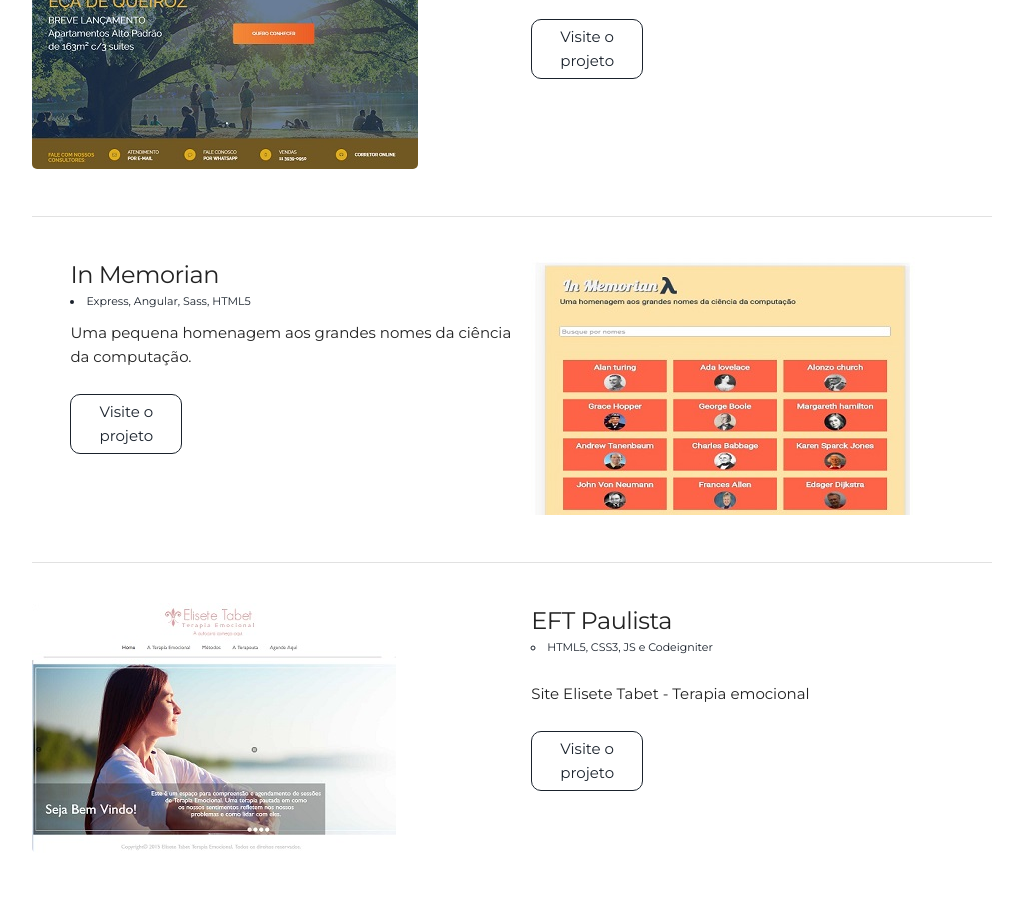
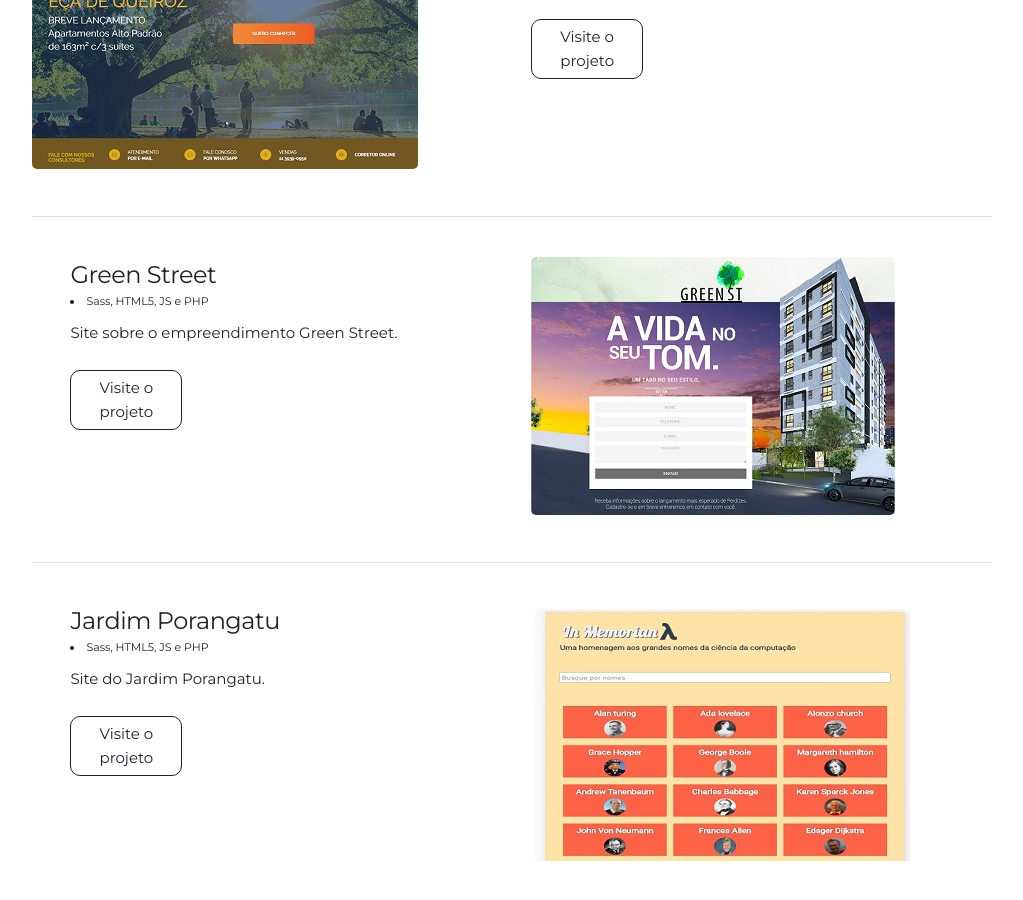
Before and after one commit to evertonl1ma/evertonl1ma.github.io, a Jekyll site: the page built from index.html, in a window 1280 px wide and 900 px high, scrolled down 1358 px. Shown: the whole window, without its empty margins (128-1151 px from the left). Built offline with Jekyll 4.4.1, drawn with Linux system fonts in a browser that asks for light colours.

Commit message:
Novo projeto adicionado

```diff
--- a/_includes/projects.html
+++ b/_includes/projects.html
@@ -16,6 +16,34 @@
       </ul>
       <p>Site da construtora Lavvi</p>
       <a class="project-link" href="http://www.lavvi.com.br/" target="_blank">Visite o projeto</a>
+    </div>
+  </div>
+
+  <hr>
+
+  <div class="row user-projects">
+    <div class="six columns images">
+      <img alt="mountains" src="{{ "/assets/img/green-st.jpg" | prepend: site.baseurl }}" />
+    </div>
+    <div class="six columns">
+      <h5>Green Street</h5>
+      <li>Sass, HTML5, JS e PHP</li>
+      <p>Site sobre o empreendimento Green Street.</p>
+      <a class="project-link" href="http://greenst.com.br/" target="_blank">Visite o projeto</a>
+    </div>
+  </div>
+
+  <hr>
+
+  <div class="row user-projects">
+    <div class="six columns images">
+      <img alt="mountains" src="{{ "/assets/img/in-memorian.jpg" | prepend: site.baseurl }}" />
+    </div>
+    <div class="six columns">
+      <h5>Jardim Porangatu</h5>
+      <li>Sass, HTML5, JS e PHP</li>
+      <p>Site do Jardim Porangatu.</p>
+      <a class="project-link" href="http://jardimeuropaporangatu.com.br/" target="_blank">Visite o projeto</a>
     </div>
   </div>
 
```
Also changed, not shown: assets/img/green-st.jpg (added), assets/img/jardim-porangatu.jpg (added).
